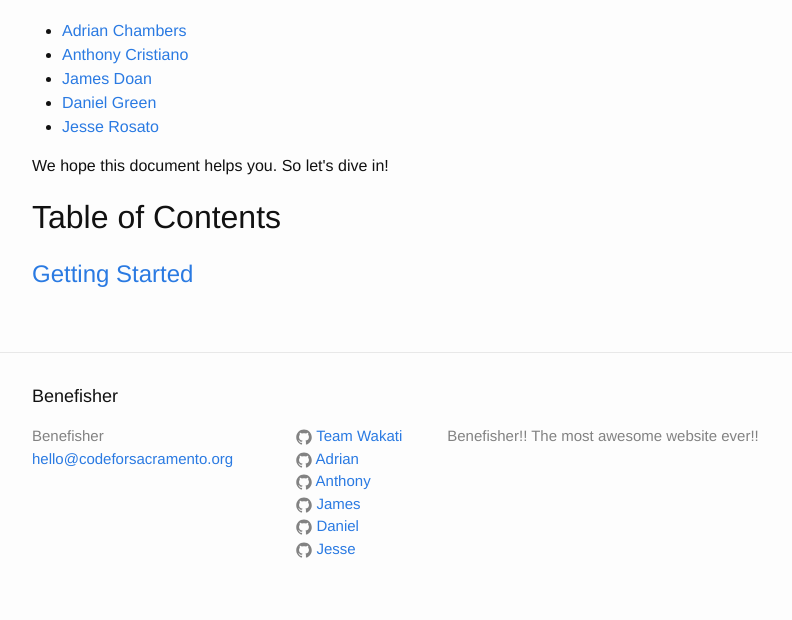
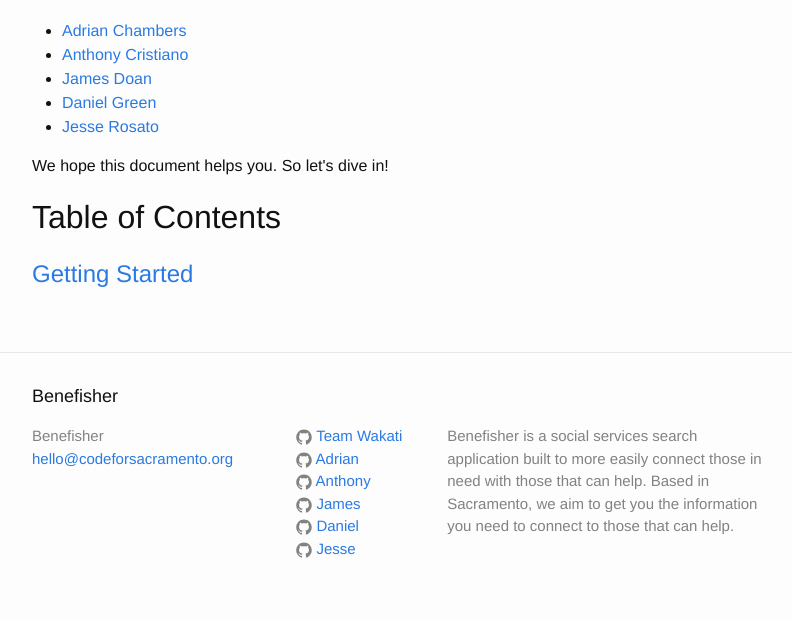
Before and after one commit to code4sac/benefisher, a Jekyll site: the page built from index.html, in a window 1280 px wide. Shown: the part 691-1311 px from the top of the page, without its empty margins (238-1030 px from the left). Built offline with Jekyll 4.4.1, drawn with Linux system fonts in a browser that asks for light colours.

Commit message:
Changed description for page.

```diff
--- a/_config.yml
+++ b/_config.yml
@@ -2,7 +2,10 @@
 title: Benefisher
 email: hello@codeforsacramento.org
 description: > # this means to ignore newlines until "baseurl:"
-  Benefisher!! The most awesome website ever!!
+  Benefisher is a social services search application built to more
+  easily connect those in need with those that can help. Based in
+  Sacramento, we aim to get you the information you need to connect
+  to those that can help.
 baseurl: "/benefisher"
 url: "https://wakati.github.io"
 members:
```
